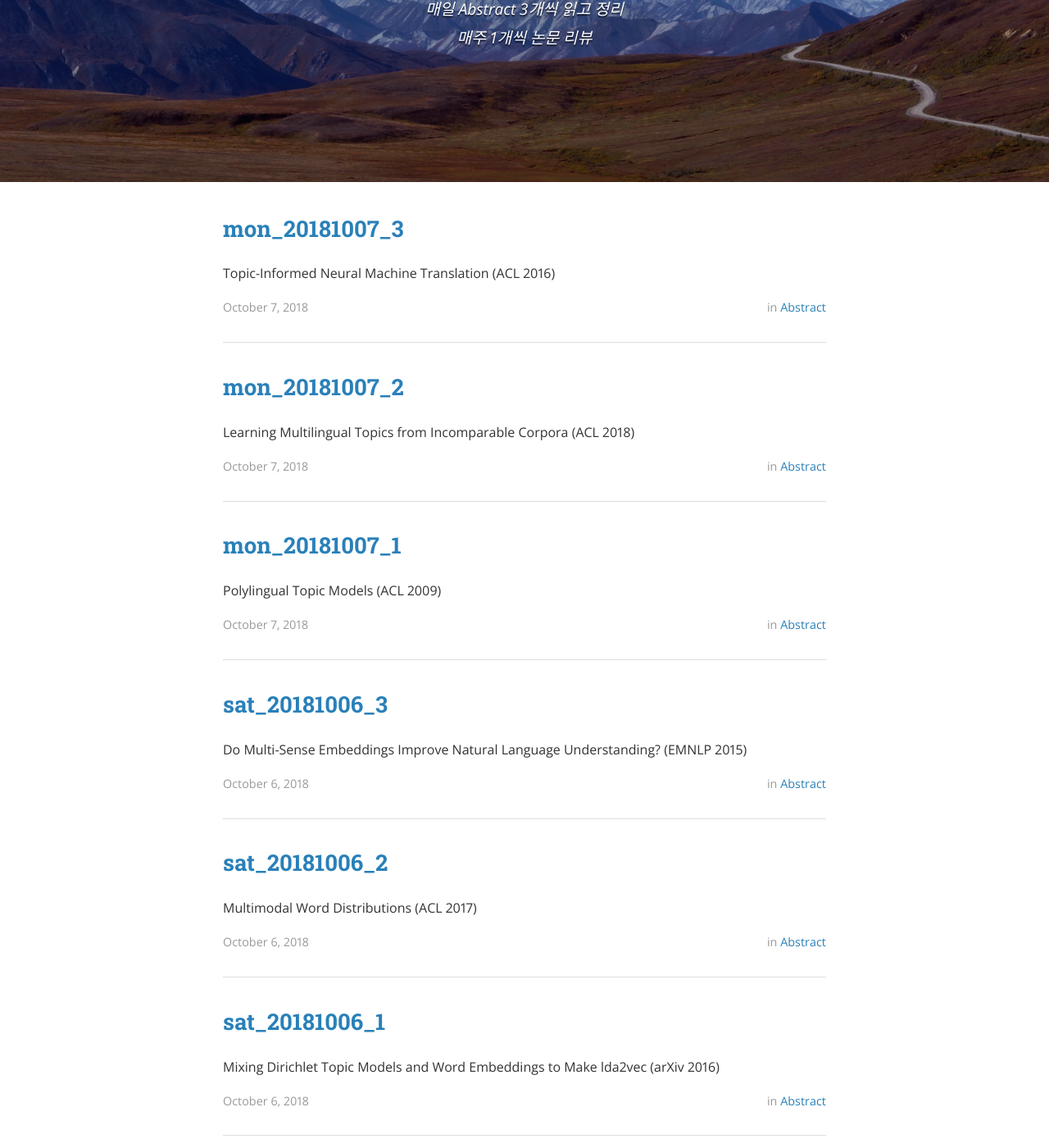
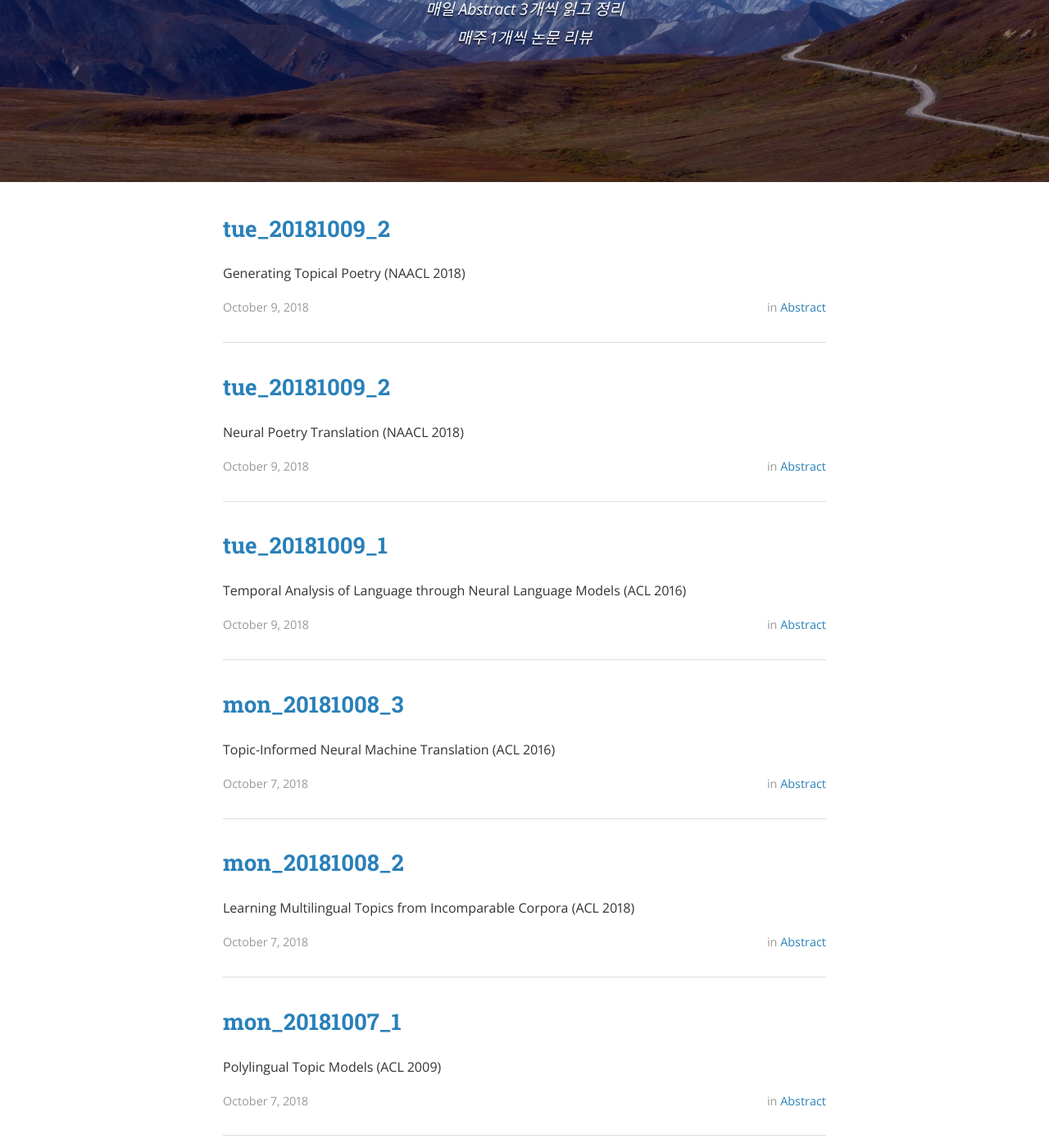
Before and after one commit to righ120/righ120.github.io, a Jekyll site: the page built from index.html, in a window 1280 px wide and 1400 px high, scrolled down 316 px. Shown: the whole window at 82% size. Built offline with Jekyll 4.4.1, drawn with Linux system fonts in a browser that asks for light colours; nearby versions of some CDN libraries; the list of posts is cut into pages by our own code; some of the changed text lies outside the part shown.

Commit message:
20181009

```diff
--- a/abstract/_posts/2018-10-07-2nd-post.md
+++ b/abstract/_posts/2018-10-07-2nd-post.md
@@ -1,5 +1,5 @@
 ---
-title : mon_20181007_2
+title : mon_20181008_2
 layout : post
 author : Heesoo Park
 tags : [Multilingual_Topic__Modeling]
--- a/abstract/_posts/2018-10-07-3rd-post.md
+++ b/abstract/_posts/2018-10-07-3rd-post.md
@@ -1,5 +1,5 @@
 ---
-title : mon_20181007_3
+title : mon_20181008_3
 layout : post
 author : Heesoo Park
 tags : [Topical_Machine_Translation]
--- /dev/null
+++ b/abstract/_posts/2018-10-09-1st-post.md
@@ -0,0 +1,31 @@
+---
+title : tue_20181009_1
+layout : post
+author : Heesoo Park
+tags : [Word_Embeddings]
+---
+
+<h3>Temporal Analysis of Language through Neural Language Models (ACL 2016)</h3>
+
+
+<p>
+
+<b>Yoon Kim<sup>*</sup> Yi-I Chiu<sup>*</sup> Kentaro Hanaki<sup>*</sup> Darshan Hegde<sup>*</sup> Slav Petrov<sup>+</sup></b><br/>
+<sup>*</sup>New York University, New York<br/>
+<sup>+</sup>Google Inc., New York<br/>
+<em>{yhk255, yic211, kh1615, dh1806}@nyu.edu</em><br/>
+<em>slav@google.com</em><br/>
+
+
+
+
+
+
+
+
+</p>
+
+<hr />
+<p>
+연도에 따라 달라지는 word vector의 양상을 자동으로 탐지한다.
+</p>
--- /dev/null
+++ b/abstract/_posts/2018-10-09-2nd-post.md
@@ -0,0 +1,33 @@
+---
+title : tue_20181009_2
+layout : post
+author : Heesoo Park
+tags : [Machine_Translation]
+---
+
+<h3>Neural Poetry Translation (NAACL 2018)</h3>
+
+
+<p>
+
+<b>Marjan Ghazvininejad<sup>†</sup>, Yejin Choi<sup>‡,♠</sup>, and Kevin Knight<sup>†</sup><br/>
+<sup>†</sup>Information Sciences Institute & Computer Science Department<br/>
+University of Southern California<br/>
+<em>{ghazvini,knight}@isi.edu</em><br/>
+<sup>‡</sup>Paul G. Allen School of Computer Science & Engineering, University of Washington<br/>
+<sup>♠</sup>Allen Institute for Artificial Intelligence<br/>
+<em>yejin@cs.washington.edu</em>
+
+
+
+
+
+
+
+
+</p>
+
+<hr />
+<p>
+Neural Net 기반 첫 시 번역 시스템.
+</p>
--- /dev/null
+++ b/abstract/_posts/2018-10-09-3rd-post.md
@@ -0,0 +1,32 @@
+---
+title : tue_20181009_2
+layout : post
+author : Heesoo Park
+tags : [Machine_Translation]
+---
+
+<h3>Generating Topical Poetry (NAACL 2018)</h3>
+
+
+<p>
+
+<b>Marjan Ghazvininejad<sup>†</sup>,Xing Shi<sup>†</sup>, Yejin Choi<sup>‡</sup>, and Kevin Knight<sup>†</sup><br/>
+<sup>†</sup>Information Sciences Institute & Computer Science Department<br/>
+University of Southern California<br/>
+<em>{ghazvini,xingshi,knight}@isi.edu</em><br/>
+<sup>‡</sup>Computer Science & Engineering, University of Washington<br/>
+<em>yejin@cs.washington.edu</em>
+
+
+
+
+
+
+
+
+</p>
+
+<hr />
+<p>
+리듬, 라임 등을 고려하여 시를 생성하는 알고리즘을 제안한다.(RNN 이용)
+</p>
```
